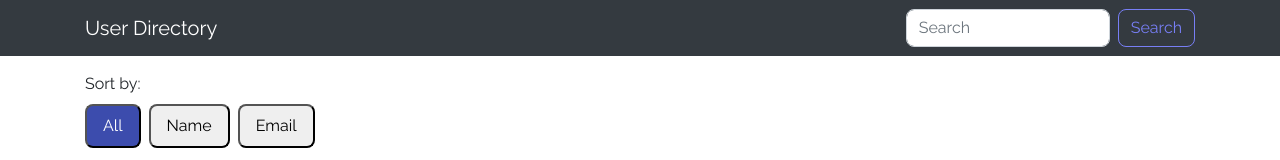
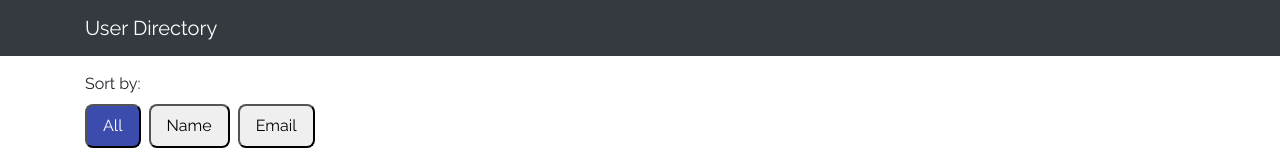
Before and after one commit to travis-john/14-user-directory, a React (Create React App) app: page / in a window 1280 px wide. Shown: the top 160 px of the page. Built offline with nearby package versions, Linux system fonts and the light colour scheme; no server answers.

Commit message:
removing search bar

```diff
--- a/src/components/Navbar.js
+++ b/src/components/Navbar.js
@@ -8,10 +8,6 @@
       <nav className="navbar navbar-expand-lg bg-dark mb-3">
         <Container>
           <a className="navbar-brand" href='/'>User Directory</a>
-          <form className="form-inline">
-            <input className="form-control mr-sm-2" type="search" placeholder="Search" aria-label="Search" />
-            <button className="btn btn-outline-info my-2 my-sm-0" type="submit">Search</button>
-          </form>
         </Container>
       </nav>
     );
```
